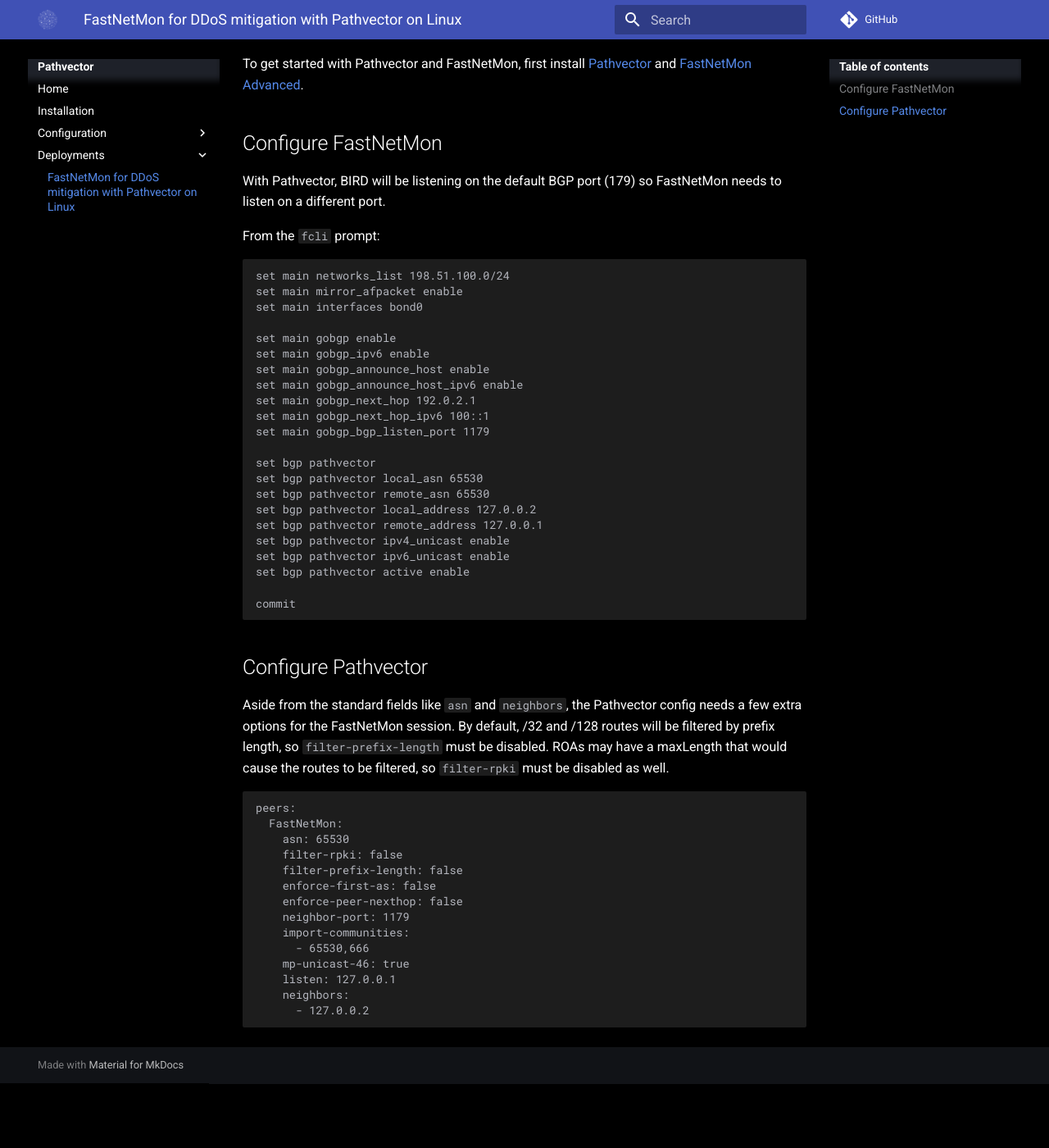
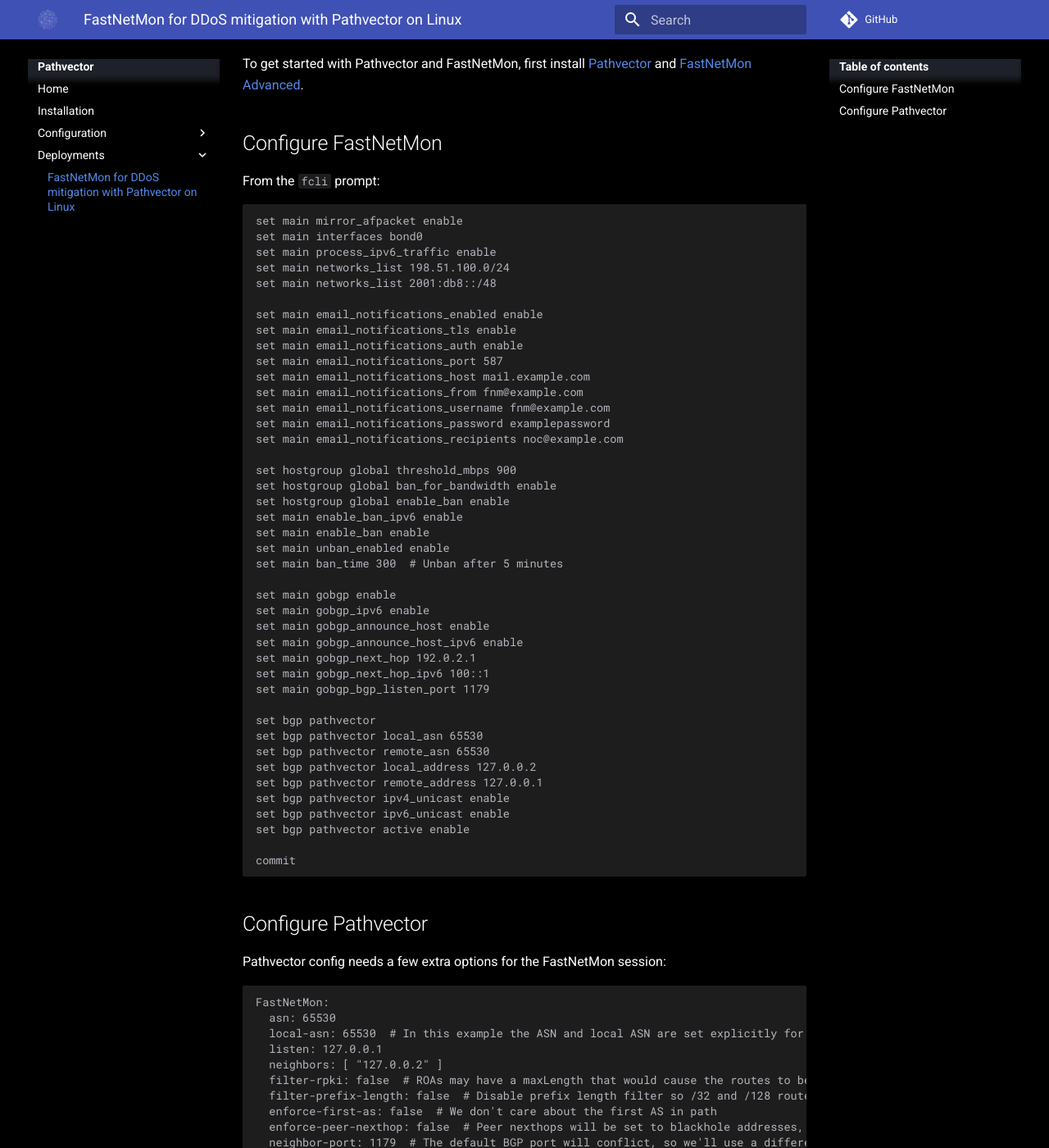
Before and after one commit to natesales/pathvector, an MkDocs documentation site: the page built from docs/deployments/fastnetmon.md, in a window 1280 px wide and 1400 px high, scrolled down 223 px. Shown: the whole window at 82% size. Built offline with MkDocs 1.6.1 and Material for MkDocs 9.7.7, drawn with Linux system fonts in a browser that asks for light colours; comment, search, counter and statistics services are not loaded; before the commit the page ends 1544 px from its top, so only the background shows below that; some of the changed text lies outside the part shown.

Commit message:
docs: add v6 and alerting for fastnetmon

````diff
--- a/docs/deployments/fastnetmon.md
+++ b/docs/deployments/fastnetmon.md
@@ -6,14 +6,32 @@
 
 ## Configure FastNetMon
 
-With Pathvector, BIRD will be listening on the default BGP port (179) so FastNetMon needs to listen on a different port.
-
 From the `fcli` prompt:
 
 ```shell
-set main networks_list 198.51.100.0/24
 set main mirror_afpacket enable
 set main interfaces bond0
+set main process_ipv6_traffic enable
+set main networks_list 198.51.100.0/24
+set main networks_list 2001:db8::/48
+
+set main email_notifications_enabled enable
+set main email_notifications_tls enable
+set main email_notifications_auth enable
+set main email_notifications_port 587
+set main email_notifications_host mail.example.com
+set main email_notifications_from fnm@example.com
+set main email_notifications_username fnm@example.com
+set main email_notifications_password examplepassword
+set main email_notifications_recipients noc@example.com
+
+set hostgroup global threshold_mbps 900
+set hostgroup global ban_for_bandwidth enable
+set hostgroup global enable_ban enable
+set main enable_ban_ipv6 enable
+set main enable_ban enable
+set main unban_enabled enable
+set main ban_time 300  # Unban after 5 minutes
 
 set main gobgp enable
 set main gobgp_ipv6 enable
@@ -37,21 +55,19 @@
 
 ## Configure Pathvector
 
-Aside from the standard fields like `asn` and `neighbors`, the Pathvector config needs a few extra options for the FastNetMon session. By default, /32 and /128 routes will be filtered by prefix length, so `filter-prefix-length` must be disabled. ROAs may have a maxLength that would cause the routes to be filtered, so `filter-rpki` must be disabled as well.
+Pathvector config needs a few extra options for the FastNetMon session:
 
 ```yaml
-peers:
-  FastNetMon:
-    asn: 65530
-    filter-rpki: false
-    filter-prefix-length: false
-    enforce-first-as: false
-    enforce-peer-nexthop: false
-    neighbor-port: 1179
-    import-communities:
-      - 65530,666
-    mp-unicast-46: true
-    listen: 127.0.0.1
-    neighbors:
-      - 127.0.0.2
+FastNetMon:
+  asn: 65530
+  local-asn: 65530  # In this example the ASN and local ASN are set explicitly for iBGP
+  listen: 127.0.0.1
+  neighbors: [ "127.0.0.2" ]
+  filter-rpki: false  # ROAs may have a maxLength that would cause the routes to be filtered
+  filter-prefix-length: false  # Disable prefix length filter so /32 and /128 routes will be accepted
+  enforce-first-as: false  # We don't care about the first AS in path
+  enforce-peer-nexthop: false  # Peer nexthops will be set to blackhole addresses, not the BGP peer address
+  neighbor-port: 1179  # The default BGP port will conflict, so we'll use a different one for FastNetMon
+  import-communities: [ "65530,666" ]  # More communities can be added here for other peers, or added on a per-peer basis
+  mp-unicast-46: true  # FastNetMon will announce both IPv4 and IPv6 routes over this multiprotocol session
 ```
````
